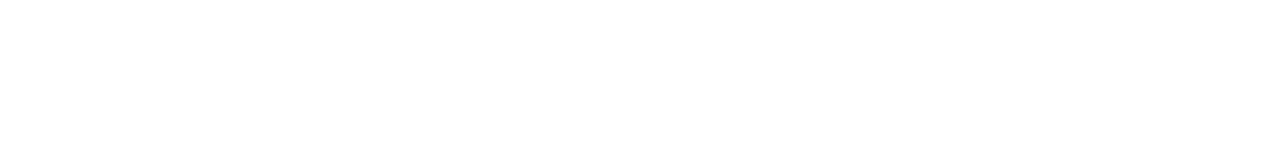
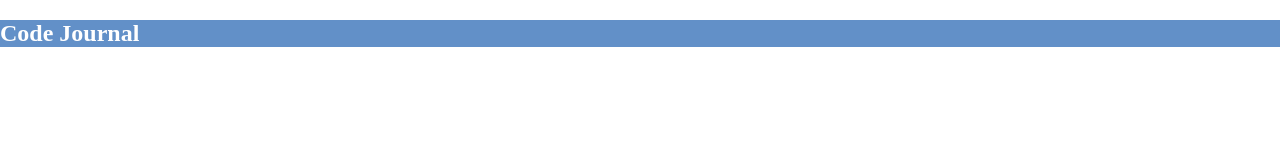
Before and after one commit to udaibirv/code-journal, a website: page index.html in a window 1280 px wide. Drawn offline with Linux system fonts and the light colour scheme.

Commit message:
Create a simple, polished header in HTML and CSS that shows the name of the application. #1

```diff
--- a/css/styles.css
+++ b/css/styles.css
@@ -0,0 +1,4 @@
+header {
+  background-color: #6290c8;
+  color: white;
+}
--- a/index.html
+++ b/index.html
@@ -17,6 +17,7 @@
 </head>
 <body>
   <header>
+    <h2>Code Journal</h2>
   </header>
   <main>
     <div data-view="edit-profile"></div>
```
